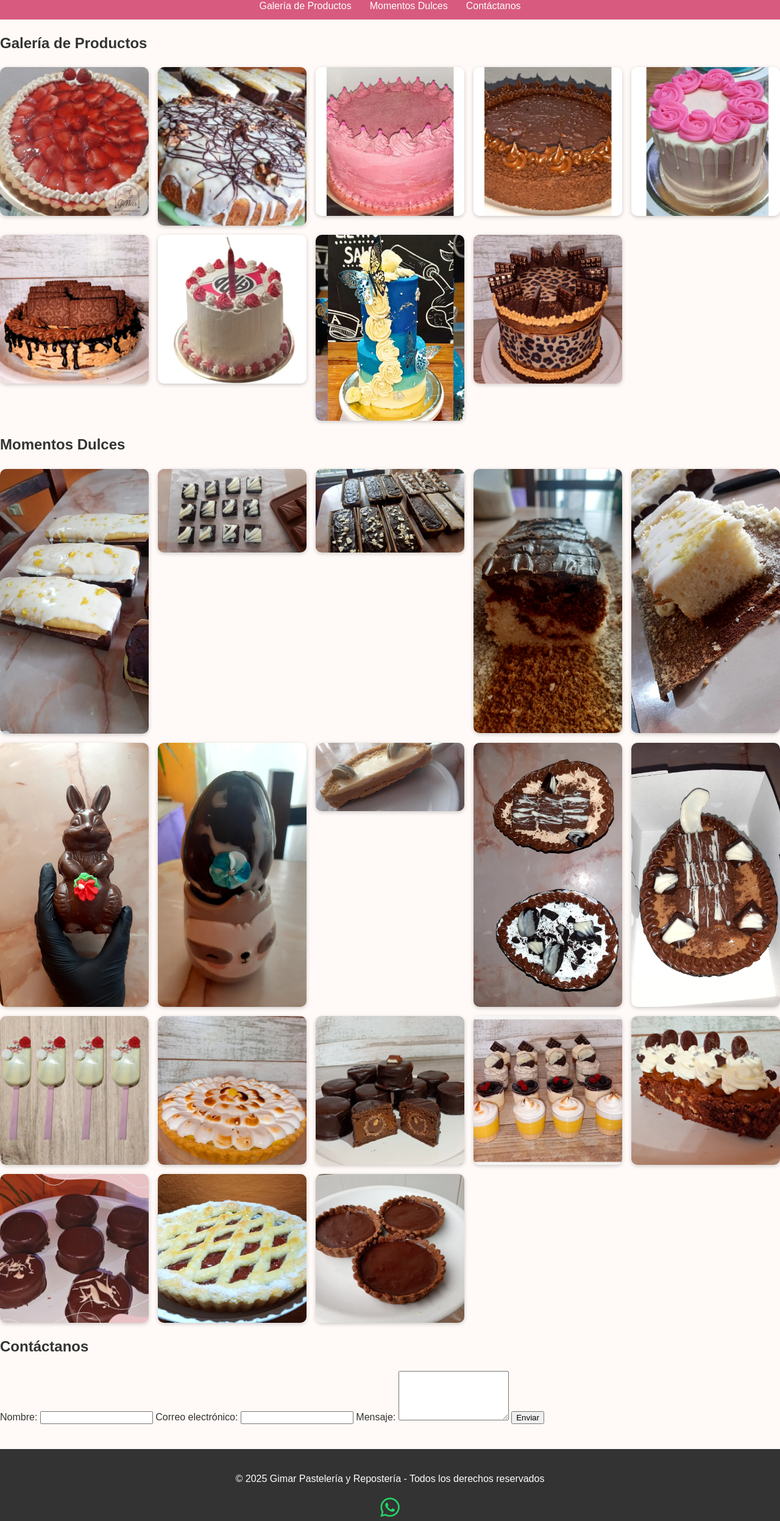
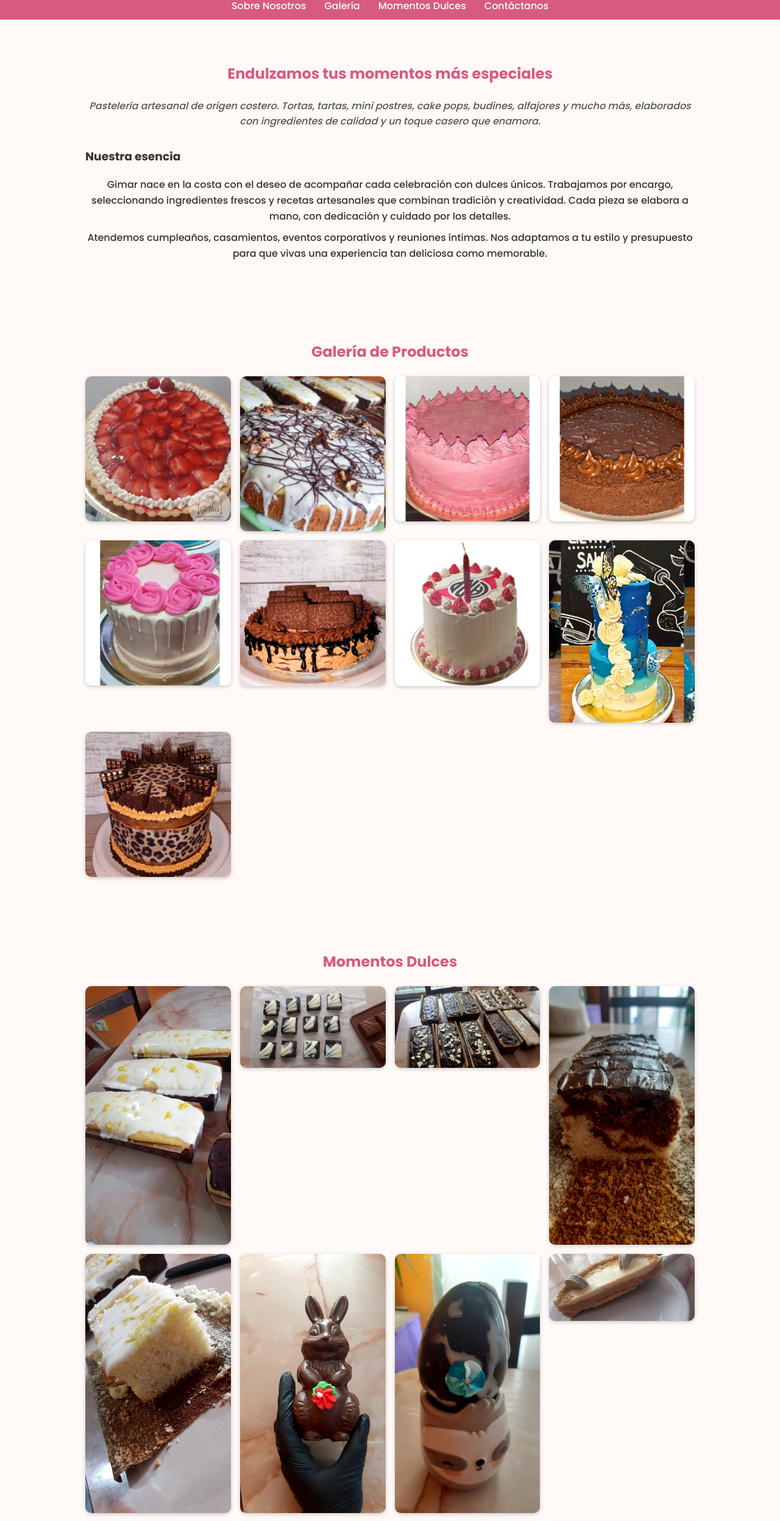
Before and after one commit to Gimarpasteleriayreposteria/gimarPYR, a plain HTML site: page index.html in a window 1280 px wide. Shown: the part 237-2731 px from the top of the page at 61% size. Drawn offline with Linux system fonts and the light colour scheme.

Commit message:
Update index.html

```diff
--- a/index.html
+++ b/index.html
@@ -6,6 +6,7 @@
   <title>Gimar Pastelería y Repostería</title>
   <link rel="stylesheet" href="style.css">
   <link rel="stylesheet" href="https://cdnjs.cloudflare.com/ajax/libs/font-awesome/6.5.0/css/all.min.css">
+  <link href="https://fonts.googleapis.com/css2?family=Poppins:wght@300;500;700&display=swap" rel="stylesheet">
 </head>
 <body>
   <header>
@@ -15,13 +16,31 @@
 
   <nav>
     <ul>
-      <li><a href="#galeria">Galería de Productos</a></li>
+      <li><a href="#sobre-nosotros">Sobre Nosotros</a></li>
+      <li><a href="#galeria">Galería</a></li>
       <li><a href="#momentos">Momentos Dulces</a></li>
       <li><a href="#contacto">Contáctanos</a></li>
     </ul>
   </nav>
 
-  <section id="galeria">
+  <section id="sobre-nosotros" class="seccion">
+    <h2>Endulzamos tus momentos más especiales</h2>
+    <p class="intro">Pastelería artesanal de origen costero. Tortas, tartas, mini postres, cake pops, budines, alfajores y mucho más, elaborados con ingredientes de calidad y un toque casero que enamora.</p>
+
+    <h3>Nuestra esencia</h3>
+    <p>
+      Gimar nace en la costa con el deseo de acompañar cada celebración con dulces únicos.
+      Trabajamos por encargo, seleccionando ingredientes frescos y recetas artesanales que
+      combinan tradición y creatividad. Cada pieza se elabora a mano, con dedicación y
+      cuidado por los detalles.
+    </p>
+    <p>
+      Atendemos cumpleaños, casamientos, eventos corporativos y reuniones íntimas.
+      Nos adaptamos a tu estilo y presupuesto para que vivas una experiencia tan deliciosa como memorable.
+    </p>
+  </section>
+
+  <section id="galeria" class="seccion">
     <h2>Galería de Productos</h2>
     <div class="grid">
       <img src="torta-frutilla-reina.webp" alt="Torta Frutilla Reina">
@@ -36,7 +55,7 @@
     </div>
   </section>
 
-  <section id="momentos">
+  <section id="momentos" class="seccion">
     <h2>Momentos Dulces</h2>
     <div class="grid">
       <img src="IMG-20250410-WA0152.webp" alt="Momento dulce 1">
@@ -60,9 +79,9 @@
     </div>
   </section>
 
-  <section id="contacto">
+  <section id="contacto" class="seccion">
     <h2>Contáctanos</h2>
-    <form action="https://formspree.io/f/xovndqjy" method="POST">
+    <form action="https://formspree.io/f/xovndqjy" method="POST" class="formulario">
       <label for="nombre">Nombre:</label>
       <input type="text" id="nombre" name="nombre" required>
 
@@ -77,13 +96,13 @@
   </section>
 
   <footer>
-    <p>© 2025 Gimar Pastelería y Repostería - Todos los derechos reservados</p>
-    <div style="display: flex; flex-direction: column; align-items: center; gap: 10px; margin-top: 10px;">
+    <p>© 2025 Gimar Pastelería y Repostería</p>
+    <div class="social">
       <a href="https://wa.me/541139496500" target="_blank" aria-label="WhatsApp">
-        <i class="fab fa-whatsapp" style="font-size:36px; color:#25D366;"></i>
+        <i class="fab fa-whatsapp"></i>
       </a>
       <a href="https://www.instagram.com/gimar.56/" target="_blank" aria-label="Instagram">
-        <i class="fab fa-instagram" style="font-size:34px; color:#E1306C;"></i>
+        <i class="fab fa-instagram"></i>
       </a>
     </div>
   </footer>
```
